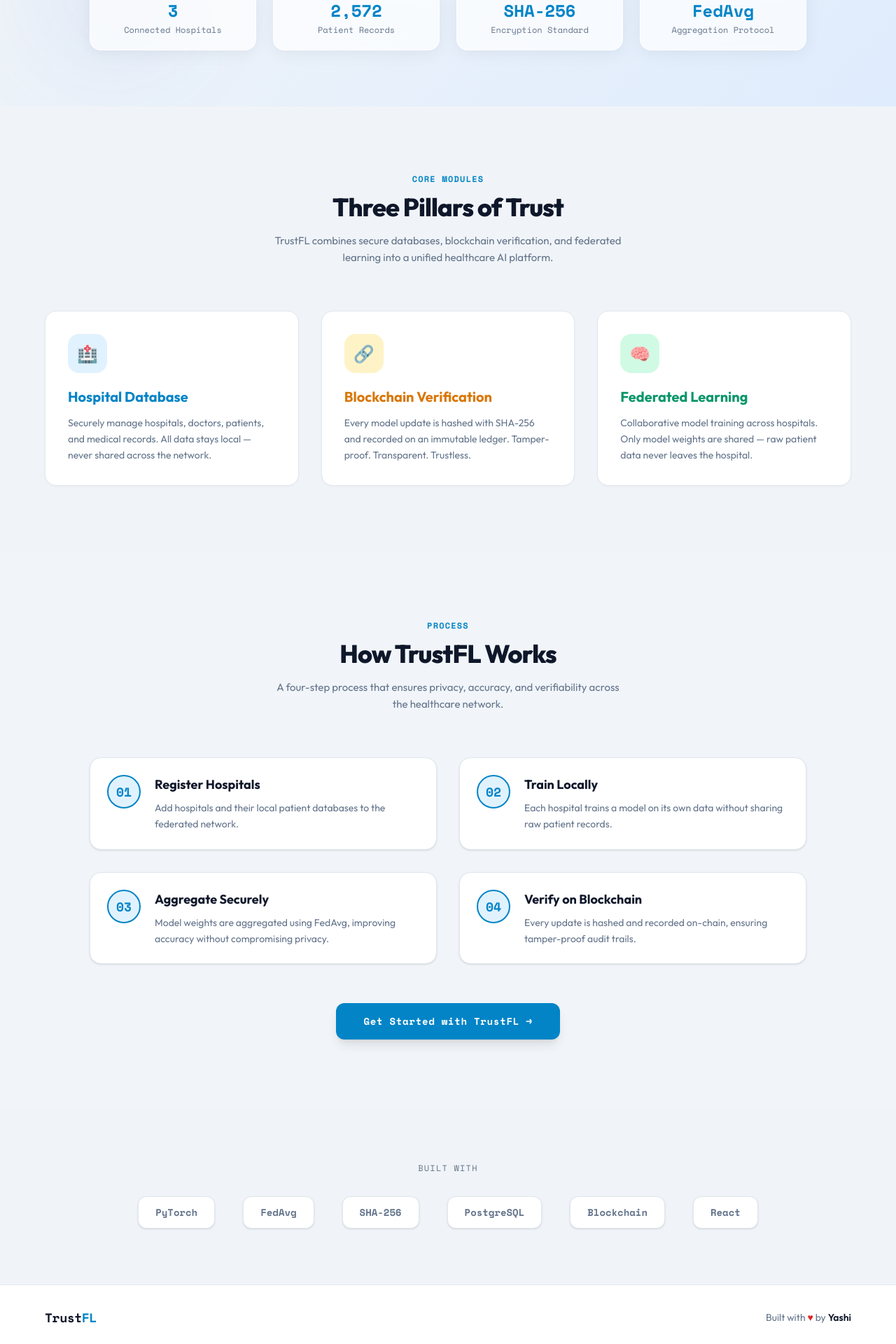
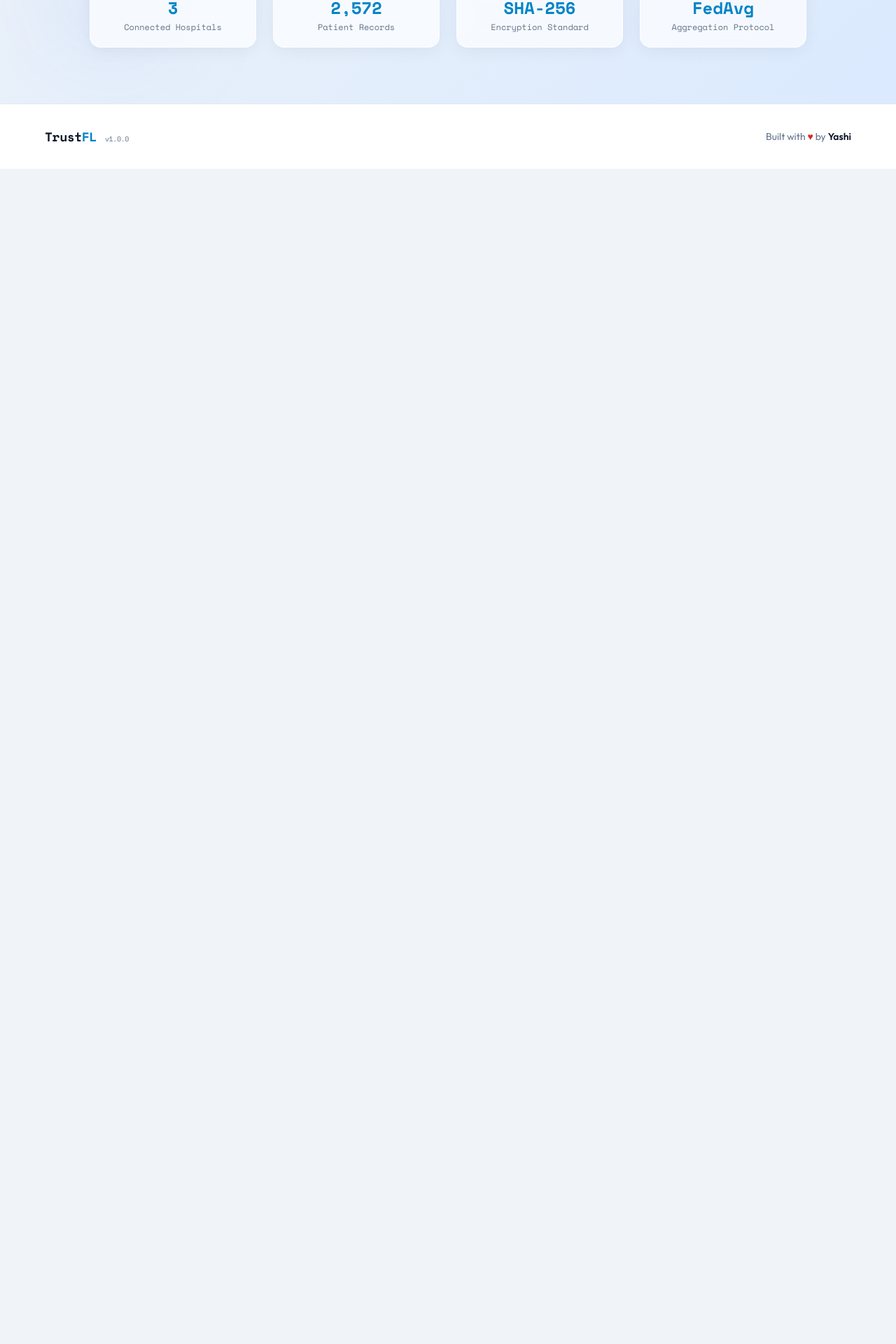
Before and after one commit to yashighosh/TrustFL, a Next.js app in the folder Frontend/: page / in a window 1280 px wide. Shown: the part 656-2576 px from the top of the page at 70% size. After the commit the page ends 897 px from the top, so only its background shows below. Built offline with nearby package versions, Linux system fonts and the light colour scheme.

Commit message:
feat/update: LandingPage.tsx

```diff
--- a/Frontend/app/components/landing/LandingPage.tsx
+++ b/Frontend/app/components/landing/LandingPage.tsx
@@ -4,36 +4,6 @@ interface LandingPageProps {
   onGetStarted: () => void;
 }
 
-const features = [
-  {
-    icon: "🏥",
-    title: "Hospital Database",
-    desc: "Securely manage hospitals, doctors, patients, and medical records. All data stays local — never shared across the network.",
-    color: "text-primary",
-    bg: "bg-primary-light",
-  },
-  {
-    icon: "🔗",
-    title: "Blockchain Verification",
-    desc: "Every model update is hashed with SHA-256 and recorded on an immutable ledger. Tamper-proof. Transparent. Trustless.",
-    color: "text-amber",
-    bg: "bg-amber-light",
-  },
-  {
-    icon: "🧠",
-    title: "Federated Learning",
-    desc: "Collaborative model training across hospitals. Only model weights are shared — raw patient data never leaves the hospital.",
-    color: "text-neon-green",
-    bg: "bg-green-light",
-  },
-];
-
-const steps = [
-  { num: "01", title: "Register Hospitals", desc: "Add hospitals and their local patient databases to the federated network." },
-  { num: "02", title: "Train Locally", desc: "Each hospital trains a model on its own data without sharing raw patient records." },
-  { num: "03", title: "Aggregate Securely", desc: "Model weights are aggregated using FedAvg, improving accuracy without compromising privacy." },
-  { num: "04", title: "Verify on Blockchain", desc: "Every update is hashed and recorded on-chain, ensuring tamper-proof audit trails." },
-];
 
 const stats = [
   { val: "3", label: "Connected Hospitals" },
@@ -51,8 +21,6 @@ export default function LandingPage({ onGetStarted }: LandingPageProps) {
           Trust<span className="text-primary">FL</span>
         </div>
         <div className="flex items-center gap-6">
-          <a href="#features" className="text-sm text-muted hover:text-text-primary transition-colors">Features</a>
-          <a href="#how-it-works" className="text-sm text-muted hover:text-text-primary transition-colors">How it Works</a>
           <button
             onClick={onGetStarted}
             className="px-5 py-2 rounded-lg font-mono text-xs bg-primary text-white font-bold tracking-wider transition-all hover:bg-primary-dark hover:-translate-y-0.5 shadow-md hover:shadow-lg"
@@ -89,9 +57,6 @@ export default function LandingPage({ onGetStarted }: LandingPageProps) {
               >
                 Get Started →
               </button>
-              <a href="#how-it-works" className="px-6 py-3.5 rounded-xl font-mono text-sm text-primary border-2 border-primary/30 hover:bg-primary-light transition-all tracking-wider font-semibold">
-                Learn More
-              </a>
             </div>
           </div>
 
@@ -141,87 +106,19 @@ export default function LandingPage({ onGetStarted }: LandingPageProps) {
         </div>
       </section>
 
-      {/* ── Features ── */}
-      <section id="features" className="py-24 px-10">
-        <div className="max-w-6xl mx-auto">
-          <div className="text-center mb-16">
-            <div className="font-mono text-xs text-primary font-bold uppercase tracking-widest mb-3">Core Modules</div>
-            <h2 className="text-4xl font-extrabold tracking-tight mb-4">Three Pillars of Trust</h2>
-            <p className="text-muted max-w-lg mx-auto">
-              TrustFL combines secure databases, blockchain verification, and federated learning into a unified healthcare AI platform.
-            </p>
-          </div>
 
-          <div className="grid grid-cols-3 gap-8">
-            {features.map((f) => (
-              <div key={f.title} className="feature-card">
-                <div className={`w-14 h-14 rounded-2xl ${f.bg} flex items-center justify-center text-2xl mb-5`}>
-                  {f.icon}
-                </div>
-                <h3 className={`text-xl font-bold mb-3 ${f.color}`}>{f.title}</h3>
-                <p className="text-muted text-sm leading-relaxed">{f.desc}</p>
-              </div>
-            ))}
-          </div>
-        </div>
-      </section>
 
-      {/* ── How it Works ── */}
-      <section id="how-it-works" className="py-24 px-10 bg-surface-2">
-        <div className="max-w-5xl mx-auto">
-          <div className="text-center mb-16">
-            <div className="font-mono text-xs text-primary font-bold uppercase tracking-widest mb-3">Process</div>
-            <h2 className="text-4xl font-extrabold tracking-tight mb-4">How TrustFL Works</h2>
-            <p className="text-muted max-w-lg mx-auto">
-              A four-step process that ensures privacy, accuracy, and verifiability across the healthcare network.
-            </p>
-          </div>
-
-          <div className="grid grid-cols-2 gap-8">
-            {steps.map((s, i) => (
-              <div key={s.num} className="flex gap-5 bg-surface rounded-2xl p-6 border border-border-custom shadow-sm hover:shadow-md transition-shadow">
-                <div className="step-dot shrink-0">{s.num}</div>
-                <div>
-                  <h4 className="font-bold text-lg mb-2">{s.title}</h4>
-                  <p className="text-muted text-sm leading-relaxed">{s.desc}</p>
-                </div>
-              </div>
-            ))}
-          </div>
-
-          <div className="text-center mt-14">
-            <button
-              onClick={onGetStarted}
-              className="px-10 py-4 rounded-xl font-mono text-sm bg-primary text-white font-bold tracking-wider transition-all hover:bg-primary-dark hover:-translate-y-0.5 shadow-lg hover:shadow-xl"
-            >
-              Get Started with TrustFL →
-            </button>
-          </div>
-        </div>
-      </section>
-
-      {/* ── Tech Stack ── */}
-      <section className="py-20 px-10">
-        <div className="max-w-5xl mx-auto text-center">
-          <div className="font-mono text-xs text-muted uppercase tracking-widest mb-8">Built With</div>
-          <div className="flex items-center justify-center gap-10 flex-wrap">
-            {["PyTorch", "FedAvg", "SHA-256", "PostgreSQL", "Blockchain", "React"].map((tech) => (
-              <div key={tech} className="px-6 py-3 rounded-xl bg-surface border border-border-custom font-mono text-sm text-muted font-semibold shadow-sm">
-                {tech}
-              </div>
-            ))}
-          </div>
-        </div>
-      </section>
 
       {/* ── Footer ── */}
       <footer className="border-t border-border-custom bg-surface py-8 px-10">
         <div className="max-w-6xl mx-auto flex items-center justify-between">
           <div className="font-mono text-lg font-bold text-text-primary tracking-tight">
             Trust<span className="text-primary">FL</span>
+            <span className="ml-3 font-mono text-[10px] text-muted font-normal">v1.0.0</span>
           </div>
           <div className="text-sm text-muted">
-            Built with <span className="text-coral">♥</span> by <span className="font-semibold text-text-primary">Yashi</span>
+            Built with <span className="text-coral">♥</span> by{" "}
+            <span className="font-semibold text-text-primary">Yashi</span>
           </div>
         </div>
       </footer>
```
